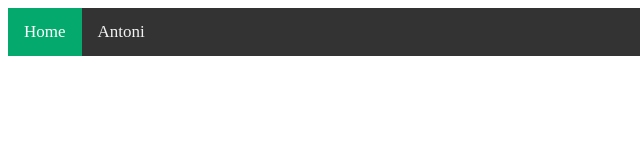
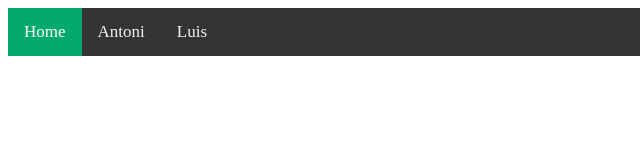
Before and after one commit to antoni-gimenez/gitFlow, a plain HTML site: page docs/index.html in a window 1280 px wide. Shown: the full height of the page, 0-640 px from the left. Drawn offline with Linux system fonts and the light colour scheme.

Commit message:
subo feature_luis_ferri

```diff
--- a/docs/index.html
+++ b/docs/index.html
@@ -17,6 +17,7 @@
     <div class="topnav">
       <a class="active" href="#">Home</a>
       <a href="personas/antoni.html">Antoni</a>
+      <a href="personas/luis_ferri.html">Luis</a>
     </div>
   </body>
 
```
Also changed, not shown: docs/img/luis.jpg (added).
